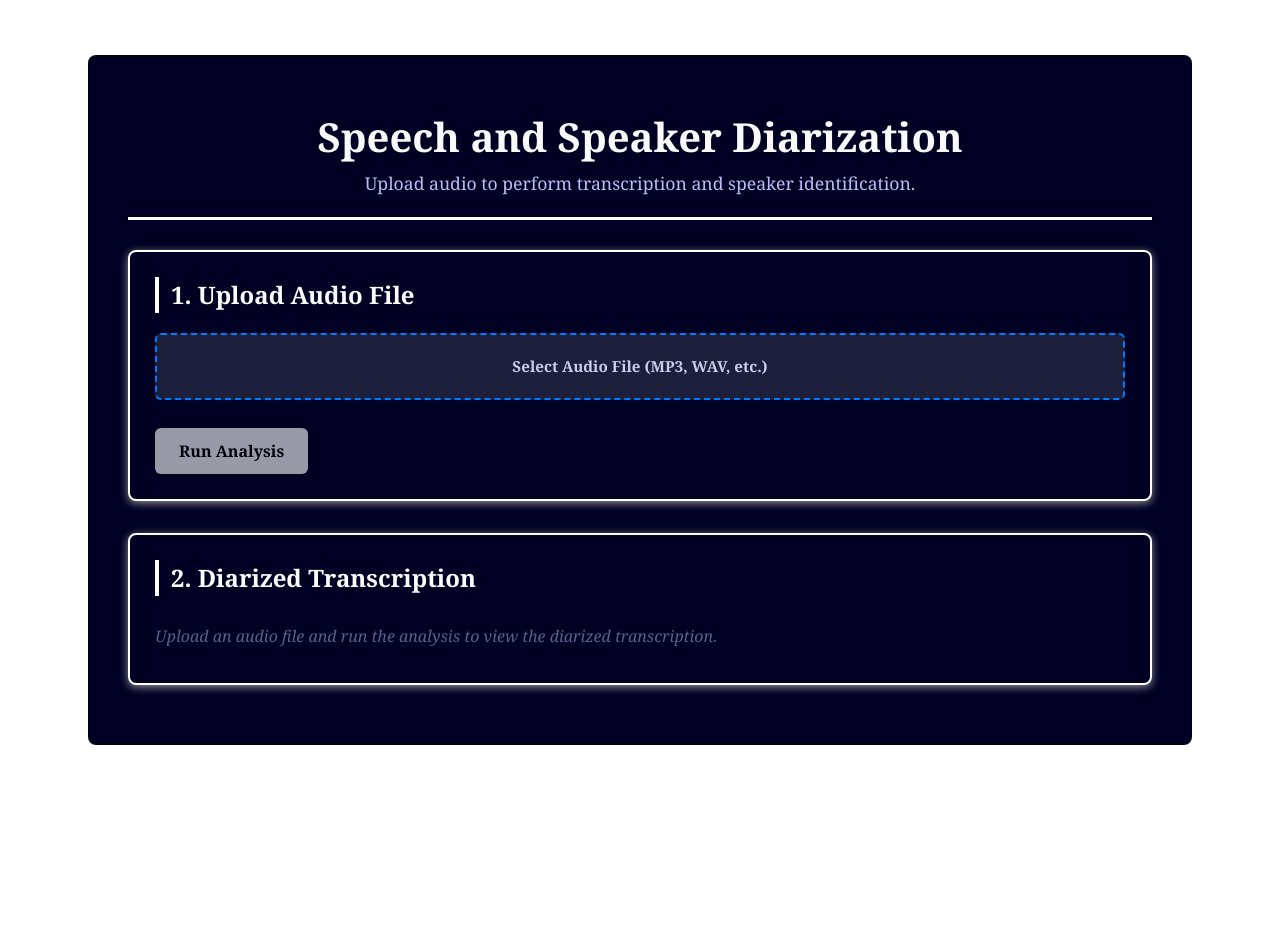
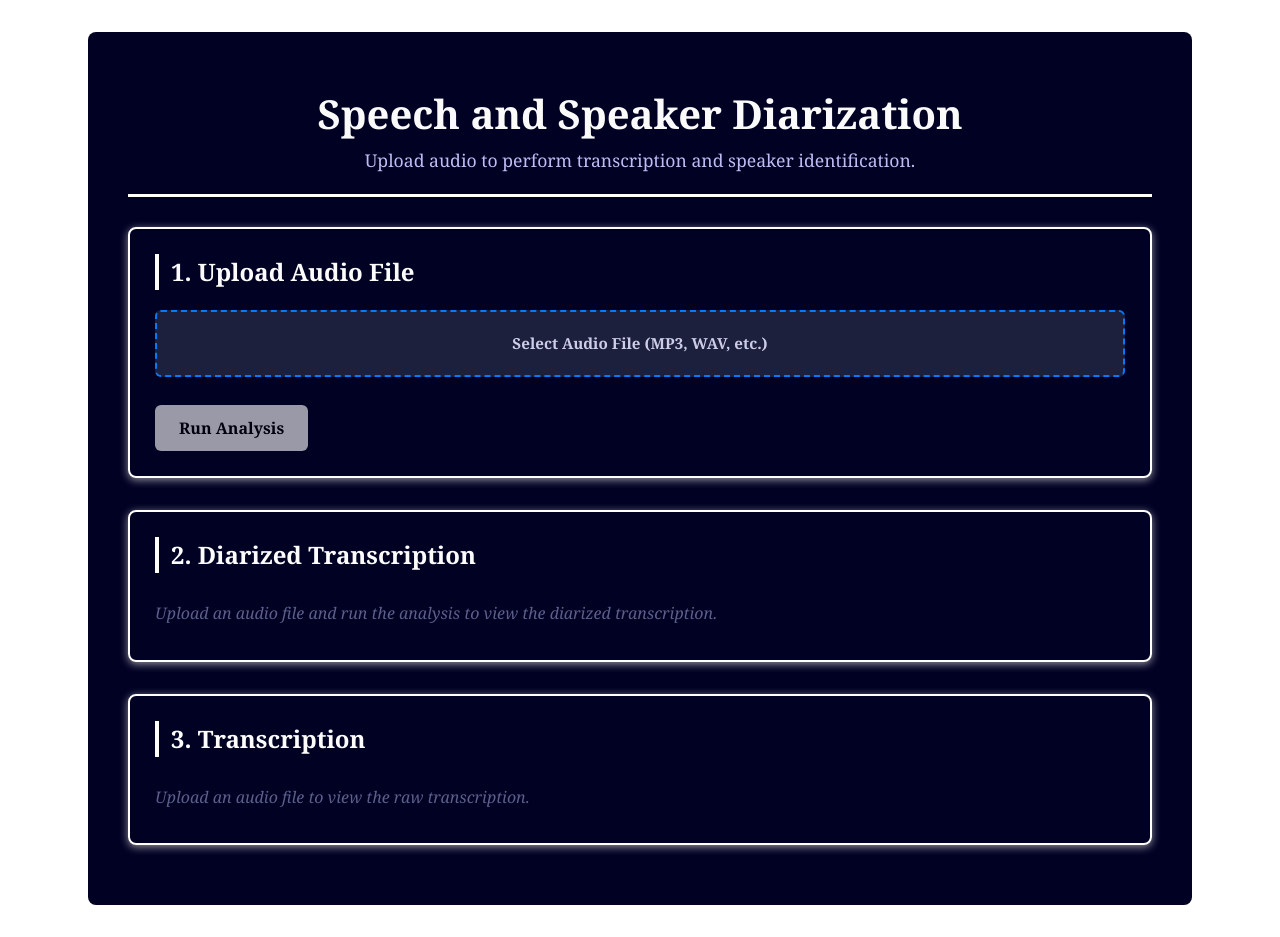
Before and after one commit to HafsaAbid82/Frontend_Audio_Analyzer, a React (Vite) app: page / in a window 1280 px wide. Before the commit the page ends 800 px from the top, so only its background shows below. Built offline with nearby package versions, Linux system fonts and the light colour scheme.

Commit message:
Update App.jsx

```diff
--- a/src/App.jsx
+++ b/src/App.jsx
@@ -37,6 +37,7 @@ const initialAnalysisData = {
     missedSpeech: null,
     falseAlarm: null,
     timelineData: [],
+    rawTranscription: '',
 };
 const App = () => {
     const [statusMessage, setStatusMessage] = useState('');
@@ -76,12 +77,8 @@ const App = () => {
                     filename: audioFile.name,
                     duration: result.duration || 0,
                     language: result.language || 'Unknown',
-                    // DER metrics are still stored but not displayed
-                    der: result.der !== undefined ? result.der : null,
-                    speakerError: result.speaker_error !== null ? result.speaker_error : null,
-                    missedSpeech: result.missed_speech !== null ? result.missed_speech : null,
-                    falseAlarm: result.false_alarm !== null ? result.false_alarm : null,
                     timelineData: result.timeline_data || [],
+                    rawTranscription: result.raw_transcription || '',
                 });
                 setStatusMessage('Analysis complete. Transcription results are displayed below.');
                 setStatusType('success');
@@ -138,6 +135,21 @@ const App = () => {
                     </span>
                 );
         });
+    };
+    const renderRawTranscription = () => {
+        if (!analysisData.isAnalyzed) {
+            return <p className="text-gray-500 italic">Upload an audio file to view the raw transcription.</p>;
+        }
+
+        if (!analysisData.rawTranscription) {
+            return <p className="text-gray-500 italic">No raw transcription text was returned by the model.</p>;
+        }
+
+        return (
+            <div className="transcription-output-container p-4 bg-white rounded-xl shadow-inner whitespace-pre-wrap font-serif text-lg leading-relaxed text-gray-800">
+                {analysisData.rawTranscription}
+            </div>
+        );
     };
     return (
         <div className="container">
@@ -217,7 +229,14 @@ const App = () => {
                     {renderTimeline()}
                 </div>
             </div>
-
+            <div className="section-box mt-8">
+                <h2 className="section-title">
+                    3. Transcription
+                </h2>
+                <div className="transcription-output-container">
+                    {renderRawTranscription()}
+                </div>
+            </div>
         </div>
     );
 };
```
